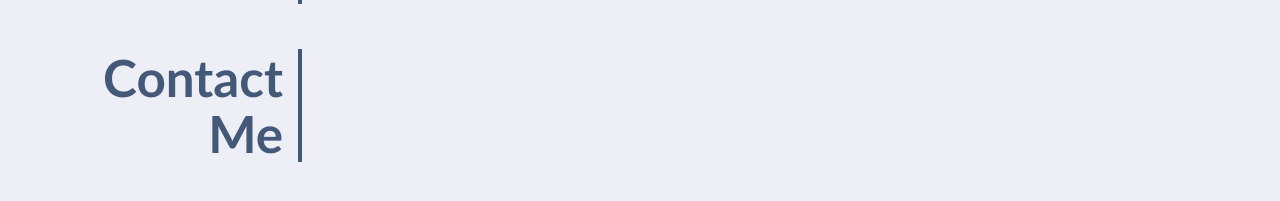
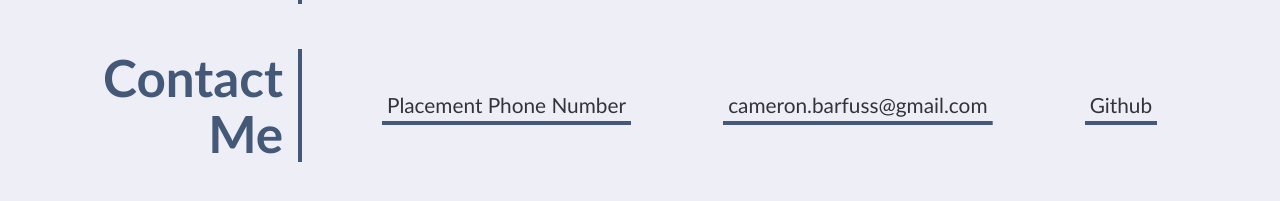
Before and after one commit to Runnerrupert/Challenge-2, a plain HTML site: page index.html in a window 1280 px wide. Shown: the part 1283-1484 px from the top of the page. Drawn offline with Linux system fonts and the light colour scheme.

Commit message:
Add content for Contact Me section

```diff
--- a/index.html
+++ b/index.html
@@ -18,8 +18,6 @@
         <a href="">Resume</a>
     </nav>
  </header>
-
-
  <main>
     <section class="hero-banner">
         <h2>Subtitle</h2>
@@ -54,15 +52,17 @@
         </section>
         <section class="page-section">
             <h2>Contact Me</h2>
+            <div class="contact">
+                <address>
+                    <a href="">Placement Phone Number</a>
+                    <a href="cameron.barfuss@gmail.com">cameron.barfuss@gmail.com</a>
+                    <a href="">Github</a>
+                </address>
+            </div>
         </section>
     </div>
 
  </main>
 
 </body>
-
-<footer>
-
-</footer>
-
 </html>
```
